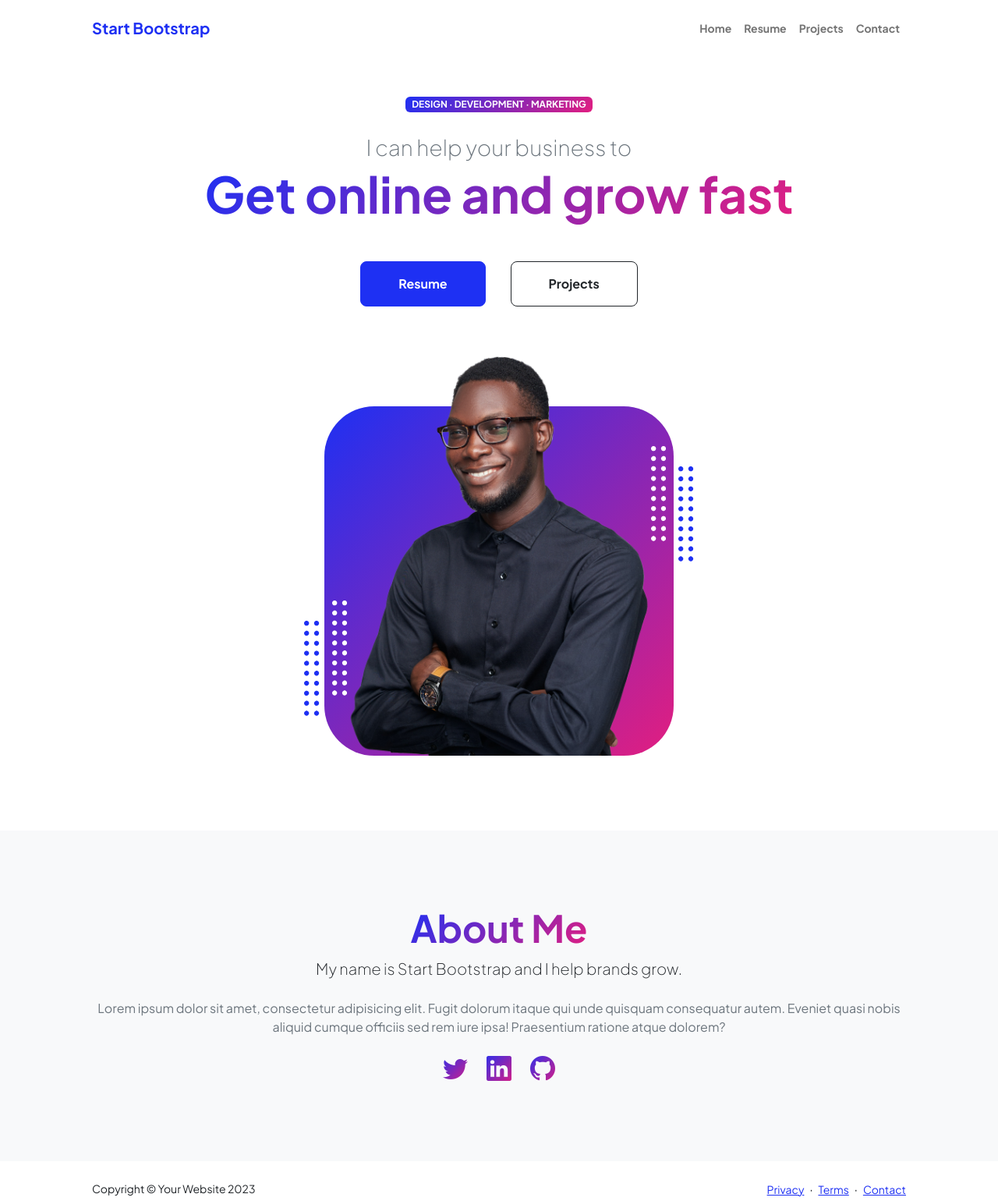
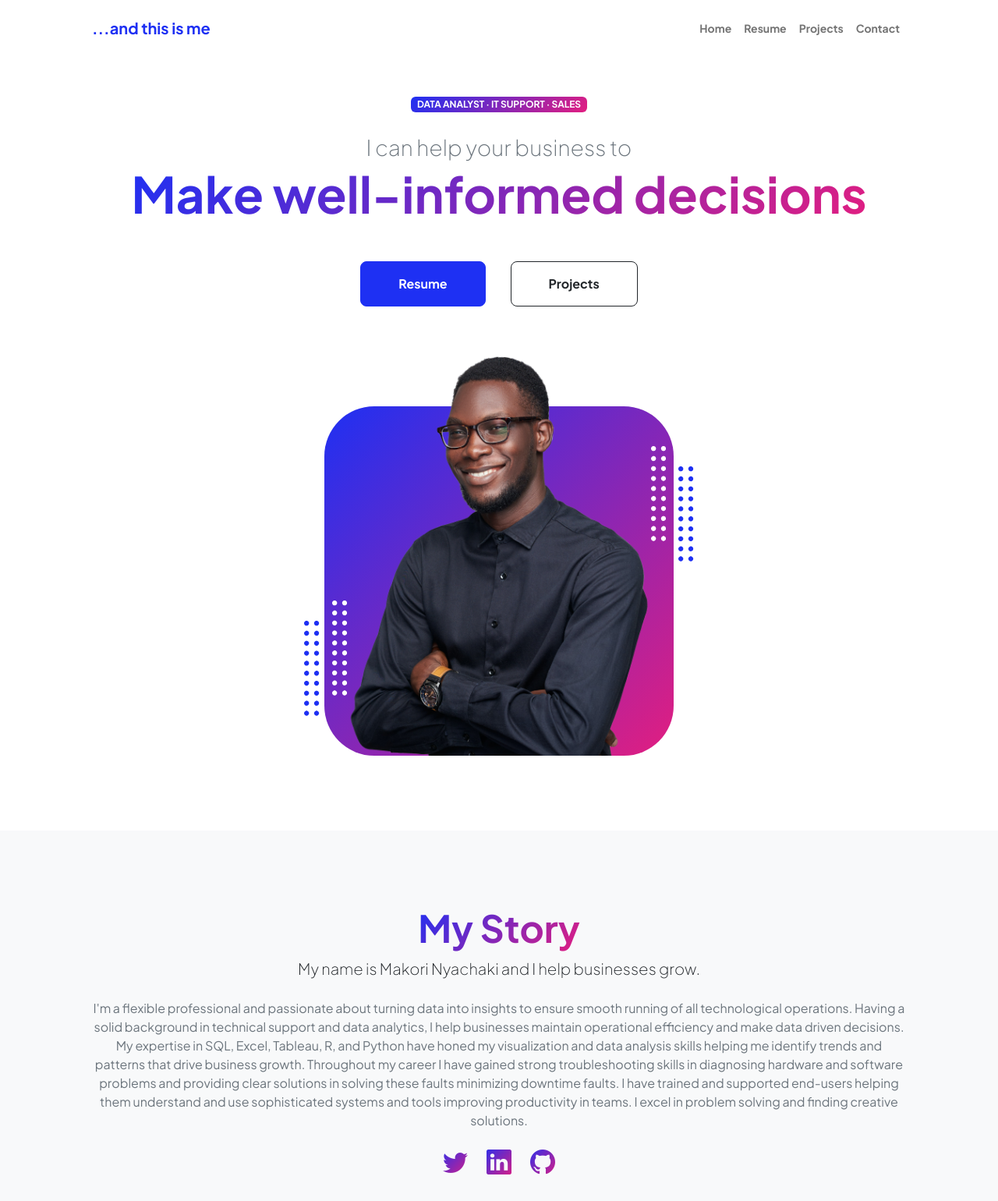
Before and after one commit to MakoriNyachaki/MakoriNyachaki.github.io, a plain HTML site: page index.html in a window 1280 px wide. Shown: the top 1540 px of the page at 78% size. Drawn offline with nearby package versions, Linux system fonts and the light colour scheme.

Commit message:
Edited Homepage and Contact Form

```diff
--- a/index.html
+++ b/index.html
@@ -5,7 +5,7 @@
         <meta name="viewport" content="width=device-width, initial-scale=1, shrink-to-fit=no" />
         <meta name="description" content="" />
         <meta name="author" content="" />
-        <title>Personal - Start Bootstrap Theme</title>
+        <title>Home - Makori</title>
         <!-- Favicon-->
         <link rel="icon" type="image/x-icon" href="assets/favicon.ico" />
         <!-- Custom Google font-->
@@ -22,7 +22,7 @@
             <!-- Navigation-->
             <nav class="navbar navbar-expand-lg navbar-light bg-white py-3">
                 <div class="container px-5">
-                    <a class="navbar-brand" href="index.html"><span class="fw-bolder text-primary">Start Bootstrap</span></a>
+                    <a class="navbar-brand" href="index.html"><span class="fw-bolder text-primary">...and this is me</span></a>
                     <button class="navbar-toggler" type="button" data-bs-toggle="collapse" data-bs-target="#navbarSupportedContent" aria-controls="navbarSupportedContent" aria-expanded="false" aria-label="Toggle navigation"><span class="navbar-toggler-icon"></span></button>
                     <div class="collapse navbar-collapse" id="navbarSupportedContent">
                         <ul class="navbar-nav ms-auto mb-2 mb-lg-0 small fw-bolder">
@@ -41,9 +41,9 @@
                         <div class="col-xxl-5">
                             <!-- Header text content-->
                             <div class="text-center text-xxl-start">
-                                <div class="badge bg-gradient-primary-to-secondary text-white mb-4"><div class="text-uppercase">Design &middot; Development &middot; Marketing</div></div>
+                                <div class="badge bg-gradient-primary-to-secondary text-white mb-4"><div class="text-uppercase">Data Analyst &middot; IT Support &middot; Sales</div></div>
                                 <div class="fs-3 fw-light text-muted">I can help your business to</div>
-                                <h1 class="display-3 fw-bolder mb-5"><span class="text-gradient d-inline">Get online and grow fast</span></h1>
+                                <h1 class="display-3 fw-bolder mb-5"><span class="text-gradient d-inline">Make well-informed decisions</span></h1>
                                 <div class="d-grid gap-3 d-sm-flex justify-content-sm-center justify-content-xxl-start mb-3">
                                     <a class="btn btn-primary btn-lg px-5 py-3 me-sm-3 fs-6 fw-bolder" href="resume.html">Resume</a>
                                     <a class="btn btn-outline-dark btn-lg px-5 py-3 fs-6 fw-bolder" href="projects.html">Projects</a>
@@ -181,9 +181,9 @@
                     <div class="row gx-5 justify-content-center">
                         <div class="col-xxl-8">
                             <div class="text-center my-5">
-                                <h2 class="display-5 fw-bolder"><span class="text-gradient d-inline">About Me</span></h2>
-                                <p class="lead fw-light mb-4">My name is Start Bootstrap and I help brands grow.</p>
-                                <p class="text-muted">Lorem ipsum dolor sit amet, consectetur adipisicing elit. Fugit dolorum itaque qui unde quisquam consequatur autem. Eveniet quasi nobis aliquid cumque officiis sed rem iure ipsa! Praesentium ratione atque dolorem?</p>
+                                <h2 class="display-5 fw-bolder"><span class="text-gradient d-inline">My Story</span></h2>
+                                <p class="lead fw-light mb-4">My name is Makori Nyachaki and I help businesses grow.</p>
+                                <p class="text-muted">I'm a flexible professional and passionate about turning data into insights to ensure smooth running of all technological operations. Having a solid background in technical support and data analytics, I help businesses maintain operational efficiency and make data driven decisions. My expertise in SQL, Excel, Tableau, R, and Python have honed my visualization and data analysis skills  helping me identify trends and patterns that drive business growth. Throughout my career I have gained strong troubleshooting skills in diagnosing hardware and software problems and providing clear solutions in solving these faults minimizing downtime faults. I have trained and supported end-users helping them understand and use sophisticated systems and tools improving productivity in teams. I excel in problem solving and finding creative solutions.</p>
                                 <div class="d-flex justify-content-center fs-2 gap-4">
                                     <a class="text-gradient" href="#!"><i class="bi bi-twitter"></i></a>
                                     <a class="text-gradient" href="#!"><i class="bi bi-linkedin"></i></a>
@@ -199,7 +199,7 @@
         <footer class="bg-white py-4 mt-auto">
             <div class="container px-5">
                 <div class="row align-items-center justify-content-between flex-column flex-sm-row">
-                    <div class="col-auto"><div class="small m-0">Copyright &copy; Your Website 2023</div></div>
+                    <div class="col-auto"><div class="small m-0">Copyright &copy; MakoriNyachaki 2025</div></div>
                     <div class="col-auto">
                         <a class="small" href="#!">Privacy</a>
                         <span class="mx-1">&middot;</span>
```
Also changed, not shown: contact.html (+2 -2 lines).
